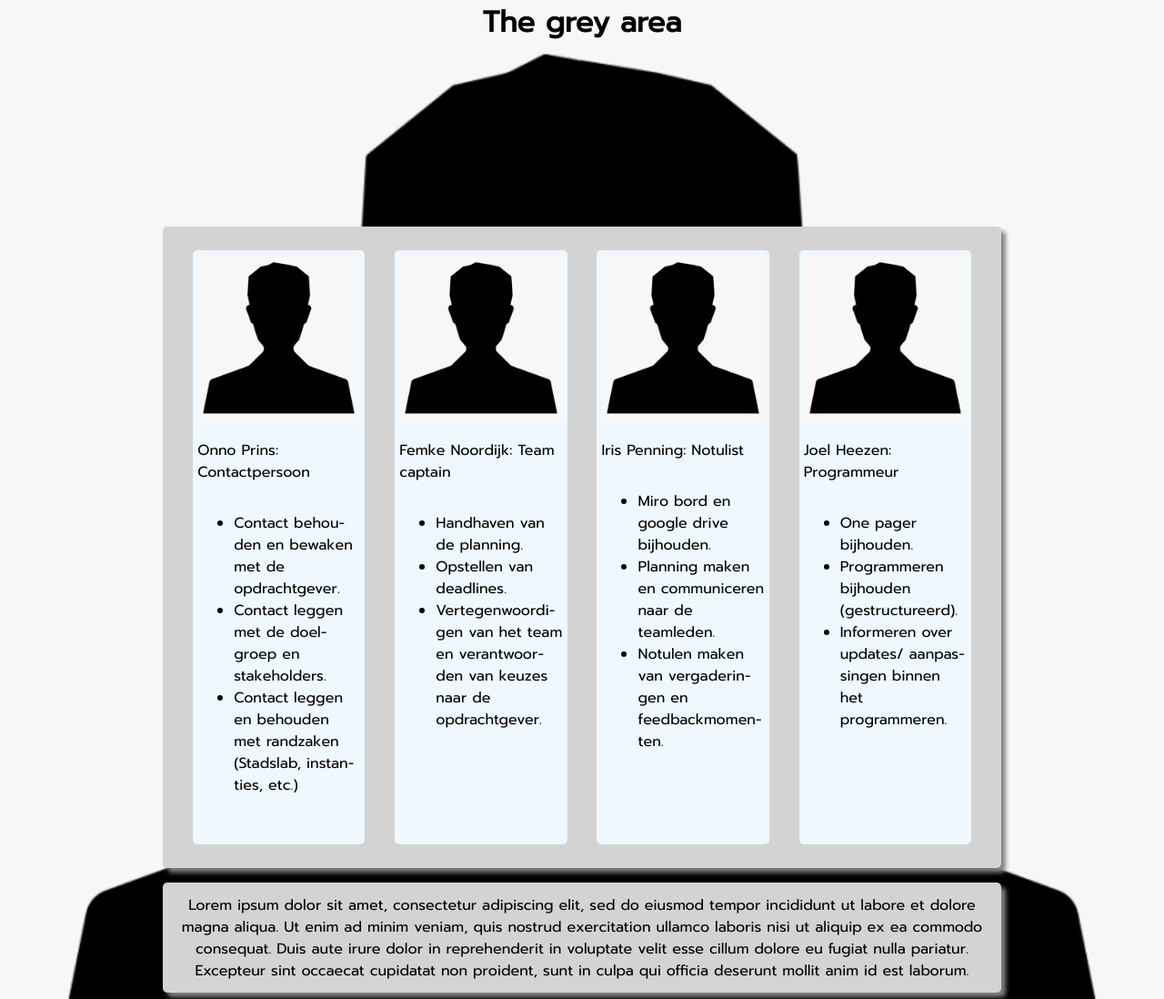
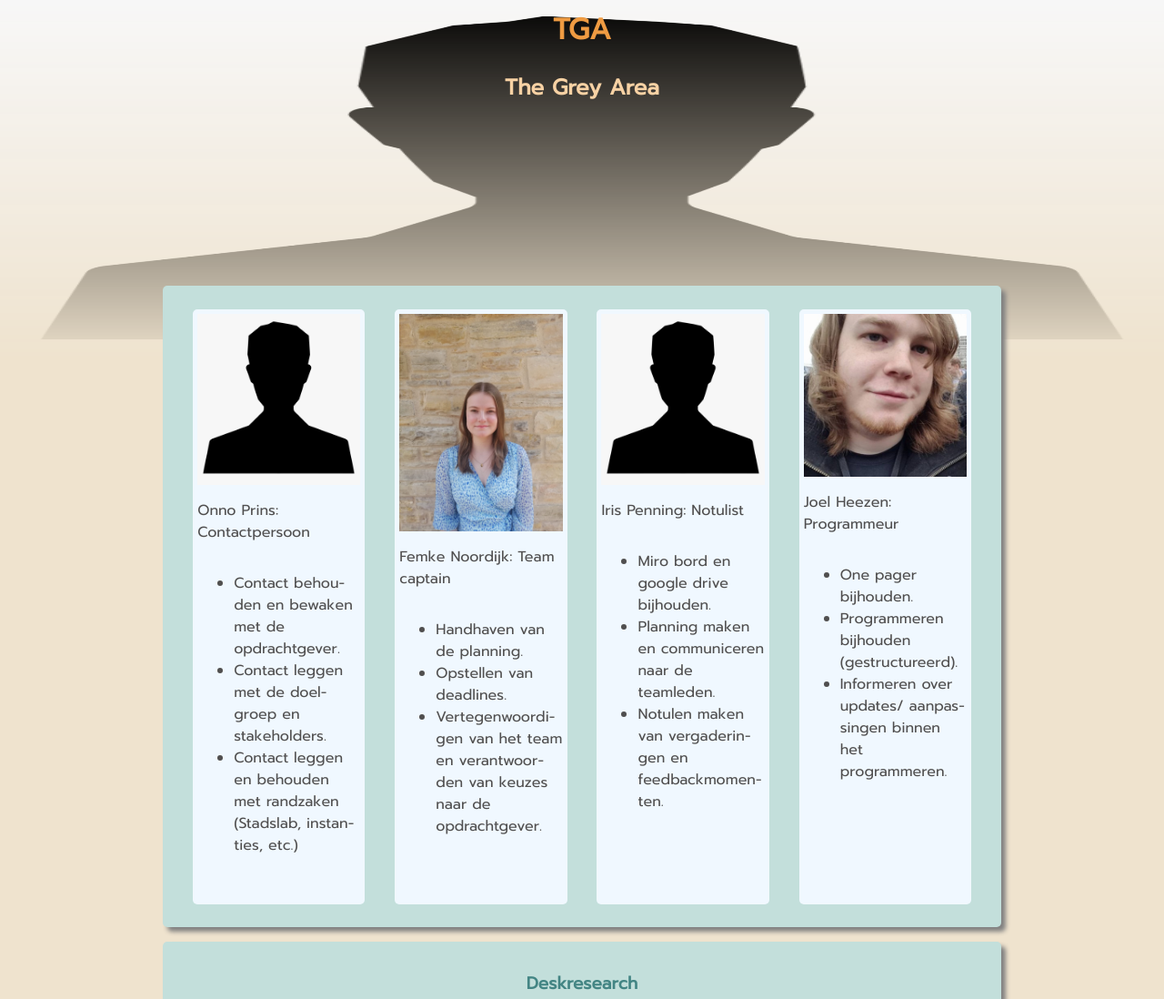
Before and after one commit to joelheezen/Straatintimidatie-onpager, a plain HTML site: page index.html in a window 1280 px wide. Shown: the top 1098 px of the page at 91% size. Drawn offline with Linux system fonts and the light colour scheme.

Commit message:
added colours and some photo's needs text and groupphoto and individual photos from some members

```diff
--- a/css/index.css
+++ b/css/index.css
@@ -1,5 +1,5 @@
 .card{
-    background-color:lightgrey;
+    background-color:#c3dfdb;
     border-radius: 5px;
     box-shadow: 5px 5px 5px grey;
     margin-left: auto;
@@ -7,6 +7,7 @@
     max-width: 70vw;
     margin-bottom:2vh;
     padding:1vmax;
+    color: #438584;
 }
 #teamCard{
     display:flex;
@@ -41,6 +42,7 @@
     padding:5px;
     border-radius: 5px;
     max-width:20%;
+    color:#504F4F;
 }
 
 ul{
@@ -56,6 +58,8 @@ li{
 body{
     align-content: center;
     font-family: 'Prompt', sans-serif;
+    background-color: #EFE3CE;
+    color:#504F4F;
     text-align: center;
     margin:0;
     padding:0;
@@ -69,8 +73,18 @@ body{
     position:absolute;
     z-index: -1;
     max-width: 100%;
+    max-height: 50vh;
+    -webkit-mask-size: 100% 50vh;
+    -webkit-mask-image: -webkit-gradient(linear, center bottom, center top, color-stop(0.00,  rgba(0,0,0,0)), color-stop(1.00,  rgba(0,0,0,1)));
+
 }
 
 h1{
     margin-top:0;
+    padding-top:1vh;
+    color:#EF9B42;
 }
+
+h2{
+    color:#f8d2a4;
+}
--- a/index.html
+++ b/index.html
@@ -12,7 +12,8 @@
     </head>
     <body>
         <img src="assets/images/blankPerson.png" alt="groepfoto" class="groupImg">
-        <h1>The grey area</h1>
+        <h1>TGA</h1>
+        <h2>The Grey Area</h2>
         <div class="card" id="teamCard">
             <div class="subCard" id="Onno">
                 <img src="assets/images/blankPerson.png" alt="Onno Prins" class="teamImg">
@@ -26,7 +27,7 @@
                 </p>
             </div>
             <div class="subCard" id="Femke">
-                <img src="assets/images/blankPerson.png" alt="Femke Noordijk" class="teamImg">
+                <img src="assets/images/Femke.jpg" alt="Femke Noordijk" class="teamImg">
                 <p>
                     Femke Noordijk: Team captain
                     <ul>
@@ -48,7 +49,7 @@
                 </p>
             </div>
             <div class="subCard" id="Joel">
-                <img src="assets/images/blankPerson.png" alt="Joel Heezen" class="teamImg">
+                <img src="assets/images/Joel.jpg" alt="Joel Heezen" class="teamImg">
                 <p>
                     Joel Heezen: Programmeur
                     <ul>
@@ -60,6 +61,7 @@
             </div>
         </div>
         <div class="card" id="">
+            <h3>Deskresearch</h3>
             Lorem ipsum dolor sit amet, consectetur adipiscing elit, sed do eiusmod tempor incididunt ut labore et dolore magna aliqua. Ut enim ad minim veniam, quis nostrud exercitation ullamco laboris nisi ut aliquip ex ea commodo consequat. Duis aute irure dolor in reprehenderit in voluptate velit esse cillum dolore eu fugiat nulla pariatur. Excepteur sint occaecat cupidatat non proident, sunt in culpa qui officia deserunt mollit anim id est laborum.
         </div>
         <div class="card" id="linksCard">
```
Also changed, not shown: assets/images/Femke.jpg (added), assets/images/Joel.jpg (added).
